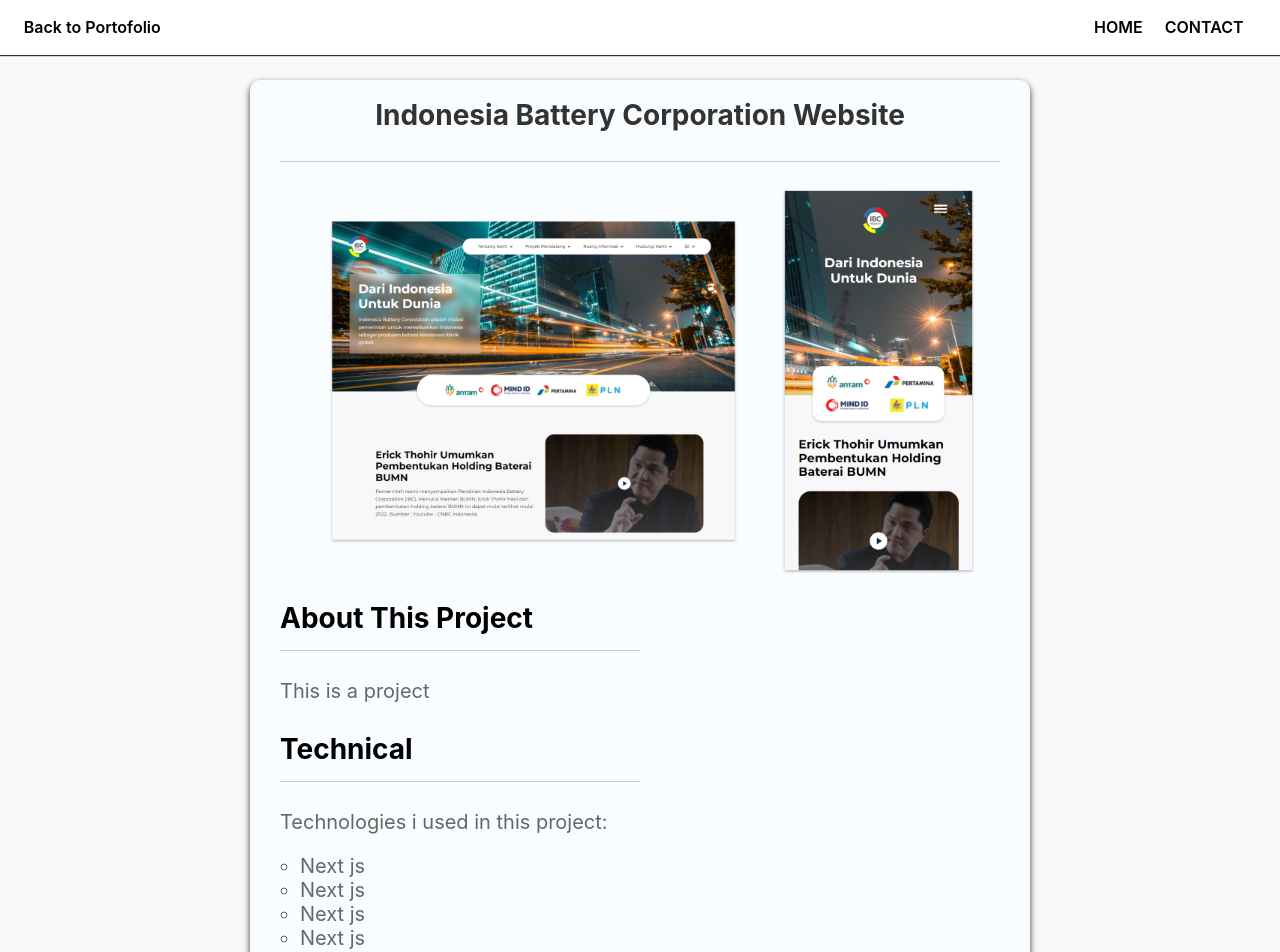
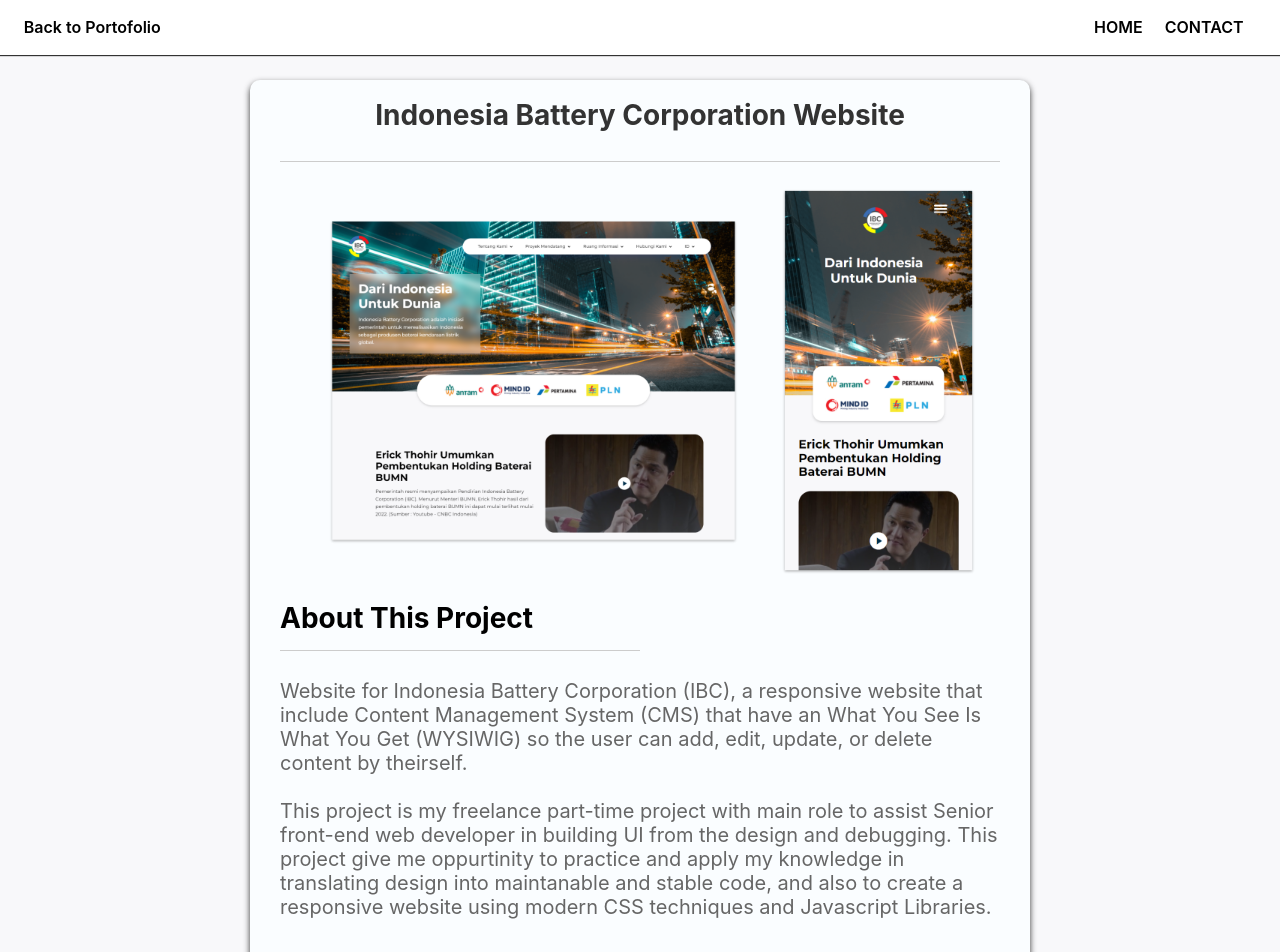
Before and after one commit to fadhilnigo/fadhilnigo-porto, a React (Create React App) app: page /portofolio/project-ibc in a window 1280 px wide. Shown: the top 952 px of the page. Built offline with nearby package versions, Linux system fonts and the light colour scheme; no server answers.

Commit message:
Add My Portofolio pages and update content in every pages

```diff
--- a/src/App.js
+++ b/src/App.js
@@ -8,6 +8,7 @@
 import Housemarketplace from "./pages/Housemarketplace";
 import FeedbackApp from "./pages/FeedbackApp";
 import ProjectIbc from "./pages/ProjectIbc";
+import FadhilPorto from "./pages/FadhilPorto"
 import Navbar from './component/Navbar'
 import Footer from "./component/Footer";
 import PrivateRoute from "./component/PrivateRoute";
@@ -36,6 +37,7 @@
           <Route path='/portofolio/project-ibc' element={<ProjectIbc />} />
           <Route path='/portofolio/house-marketplace' element={<Housemarketplace />} />
           <Route path='/portofolio/feedback-app' element={<FeedbackApp />} />
+          <Route path='/portofolio/fadhilnigo-porto' element={<FadhilPorto />} />
           {/* Will make feature for auto fill project pages */}
 
           <Route path='/sign-in' element={<SignIn />} />
--- a/src/assets/sass/pages/_home.scss
+++ b/src/assets/sass/pages/_home.scss
@@ -34,7 +34,7 @@
         margin-right: 10%;
       }
       @media #{$extra_large} {
-        margin-top: 25vh;
+        margin-top: 20vh;
         margin-left: 18%;
         margin-right: 10%;
       }
@@ -76,7 +76,7 @@
         margin-left: 10%;
       }
       @media #{$extra_large} {
-        margin-top: 50px;
+        margin-top: 20px;
         height: 550px;
         width: 550px;
         margin-left: 5%;
--- /dev/null
+++ b/src/pages/FadhilPorto.jsx
@@ -0,0 +1,68 @@
+// This page is for temporary
+
+import fadhilportoimg from '../assets/images/fadhil-porto-img.png'
+
+function FadhilPorto() {
+  return (
+    <div className="project-container">
+      <div className="project-card">
+        <header className="content-wrap">
+          <h1 className="header-title">My Portofolio</h1>
+          <hr></hr>
+          <img src={fadhilportoimg} alt="My Portofolio Screenshot" className="header-img" />
+        </header>
+        <main>
+          <div  className="content-wrap">
+            <div className="body-wrap">
+              <h1 className="content-title">About This Project<hr></hr></h1>
+              <p className="content-text">
+                A website portofolio to showcase all my finished project, my plan is to continues
+                updating my project in this website and make it automated updated with CRUD system using firebase
+                currently only the swiper that automated update when the data is uploaded on the Firebase.
+                <br/>
+                <br/>
+                This website also used for me to practice and implement technologies that i has
+                learned to improve my front-end developer skills, currenlty on progress to wrap this
+                project in Next JS framework.
+              </p>
+            </div>
+            <div className="body-wrap">
+              <h1 className="content-title">Technical<hr></hr></h1>
+              <p>Technologies involved while working on this project:</p>
+              <ul>
+                <li>Javascript framework React JS</li>
+                <li>CSS Preprocessor SASS</li>
+                <li>Authentication feature and Database storage using Firebase</li>
+                <li>Carousel plugin library using Swiper JS</li>
+                <li>Page animation plugin library using AOS</li>
+              </ul>
+            </div>
+
+            <div className="content-footer body-wrap">
+              <p className="content-text">Repo: <a href="https://github.com/fadhilnigo/fadhilnigo-porto"
+                  target="_blank"
+                  rel="noreferrer noopener"
+                >
+                   github.com/fadhilnigo/fadhilnigo-porto
+                </a>
+              </p>
+              <a
+                className="btn-container"
+                href="https://fadhilnigo-porto.vercel.app/"
+                target="_blank"
+                rel="noreferrer noopener"
+              >
+                <button className='btn--pils'>
+                  View Website
+                </button>
+              </a>
+            </div>
+          </div>
+        </main>
+
+      </div>
+    </div>
+  );
+}
+
+export default FadhilPorto;
--- a/src/pages/FeedbackApp.jsx
+++ b/src/pages/FeedbackApp.jsx
@@ -15,21 +15,30 @@
           <div  className="content-wrap">
             <div className="body-wrap">
               <h1 className="content-title">About This Project<hr></hr></h1>
-              <p className="content-text">This is a project</p>
+              <p className="content-text">
+                Website applications that have a feature to give a rating and write a comment and then post it.
+                It is one of the projects on React Front to Back 2022 course for practice to make an simple project
+                to setup REST API with Create, Read, Update, and Delete (CRUD) operation using fake server with JSON server.
+              </p>
             </div>
             <div className="body-wrap">
               <h1 className="content-title">Technical<hr></hr></h1>
-              <p>Technologies i used in this project:</p>
+              <p>Technologies involved while working on this project:</p>
               <ul>
-                <li>Next js</li>
-                <li>Next js</li>
-                <li>Next js</li>
-                <li>Next js</li>
+                <li>Javascript framework React JS</li>
+                <li>Fake server API JSON Server</li>
+                <li>Basic CSS</li>
               </ul>
             </div>
 
             <div className="content-footer body-wrap">
-              <p className="content-text">Repo: <a>https://github.com/fadhilnigo/feedback-app</a></p>
+              <p className="content-text">Repo: <a href="https://github.com/fadhilnigo/feedback-app"
+                  target="_blank"
+                  rel="noreferrer noopener"
+                >
+                   github.com/fadhilnigo/feedback-app
+                </a>
+              </p>
               {/* <a
                 className="btn-container"
                 href="https://www.indonesiabatterycorp.com"
--- a/src/pages/GithubFinder.jsx
+++ b/src/pages/GithubFinder.jsx
@@ -16,21 +16,28 @@
           <div  className="content-wrap">
             <div className="body-wrap">
               <h1 className="content-title">About This Project<hr></hr></h1>
-              <p className="content-text">This is a project</p>
+              <p className="content-text">
+                Website applications to search of some github user and see their profile summary,
+                It is one of the projects on React Front to Back 2022 course for practice to understand
+                how to fetch external API using Axios and manage it using context.
+              </p>
             </div>
             <div className="body-wrap">
               <h1 className="content-title">Technical<hr></hr></h1>
-              <p>Technologies i used in this project:</p>
+              <p>Technologies involved while working on this project:</p>
               <ul>
-                <li>Next js</li>
-                <li>Next js</li>
-                <li>Next js</li>
-                <li>Next js</li>
+                <li>Javascript framework React JS</li>
+                <li>CSS framework Tailwind CSS</li>
+                <li>Tailwind component DaisyUI</li>
+                <li>Promise based HTTP client Axios</li>
+                <li>State management using React Context</li>
               </ul>
             </div>
 
             <div className="content-footer body-wrap">
-              <p className="content-text">Repo: <a>https://github.com/fadhilnigo/github-finder</a></p>
+              <p className="content-text">Repo: <a href="https://github.com/fadhilnigo/github-finder"
+                target="_blank"
+                rel="noreferrer noopener">github.com/fadhilnigo/github-finder</a></p>
               <a
                 className="btn-container"
                 href="https://github-finder-indol-five.vercel.app/"
--- a/src/pages/Home.jsx
+++ b/src/pages/Home.jsx
@@ -50,7 +50,7 @@
               follow the latest technology by learning and programming using Next.js.
               <br />
               I'm a self-taught front-end developer who will constantly seeking out new technologies
-              and staying up-to-date on trends in the industry even though my major is Bioenergy and kemurgy engineering.
+              and staying up-to-date on trends in the industry even though my major is Bioenergy and Chemurgy engineering.
             </p>
             <p data-aos="zoom-in">Here are few technologies I've been learning on recently:</p>
             <div>
--- a/src/pages/Housemarketplace.jsx
+++ b/src/pages/Housemarketplace.jsx
@@ -15,21 +15,28 @@
           <div  className="content-wrap">
             <div className="body-wrap">
               <h1 className="content-title">About This Project<hr></hr></h1>
-              <p className="content-text">This is a project</p>
+              <p className="content-text">
+                Mockup marketplace website applications to buy, sell, or rent a property.
+                It is one of the projects on React Front to Back 2022 course for practice
+                how to fetch modular API using Firebase and also how to setup firebase for Authentication.
+              </p>
             </div>
             <div className="body-wrap">
               <h1 className="content-title">Technical<hr></hr></h1>
-              <p>Technologies i used in this project:</p>
+              <p>Technologies involved while working on this project:</p>
               <ul>
-                <li>Next js</li>
-                <li>Next js</li>
-                <li>Next js</li>
-                <li>Next js</li>
+                <li>Javascript framework React JS</li>
+                <li>Authentication feature and Database storage using Firebase</li>
+                <li>Data visualization using Leaflet</li>
+                <li>Carousel plugin library using Swiper JS</li>
+                <li>Pop up wrapper animation plugin library using React-Toastify</li>
               </ul>
             </div>
 
             <div className="content-footer body-wrap">
-              <p className="content-text">Repo: <a>https://github.com/fadhilnigo/house-marketplace-app</a></p>
+              <p className="content-text">Repo: <a href="https://github.com/fadhilnigo/house-marketplace-app"
+                target="_blank"
+                rel="noreferrer noopener">github.com/fadhilnigo/house-marketplace-app</a></p>
               <a
                 className="btn-container"
                 href="https://house-marketplace-app-theta.vercel.app/"
--- a/src/pages/ProjectIbc.jsx
+++ b/src/pages/ProjectIbc.jsx
@@ -15,16 +15,29 @@
           <div  className="content-wrap">
             <div className="body-wrap">
               <h1 className="content-title">About This Project<hr></hr></h1>
-              <p className="content-text">This is a project</p>
+              <p className="content-text">
+                Website for Indonesia Battery Corporation (IBC), a responsive website that include
+                Content Management System (CMS) that have an What You See Is What You Get (WYSIWIG)
+                so the user can add, edit, update, or delete content by theirself.
+                <br/>
+                <br/>
+                This project is my freelance part-time project with main role to assist Senior front-end web
+                developer in building UI from the design and debugging. This project give me oppurtinity to
+                practice and apply my knowledge in translating design into maintanable and stable code, and also
+                to create a responsive website using modern CSS techniques and Javascript Libraries.
+              </p>
             </div>
             <div className="body-wrap">
               <h1 className="content-title">Technical<hr></hr></h1>
-              <p>Technologies i used in this project:</p>
+              <p>Technologies involved while working on this project:</p>
               <ul>
-                <li>Next js</li>
-                <li>Next js</li>
-                <li>Next js</li>
-                <li>Next js</li>
+                <li>PHP framework Laravel</li>
+                <li>Javascript framework Vue JS</li>
+                <li>CSS Preprocessor SASS</li>
+                <li>CSS Framework Bootstrap</li>
+                <li>Promise based HTTP client Axios</li>
+                <li>Carousel plugin library Swiper JS</li>
+                <li>Animation plugin library AOS</li>
               </ul>
             </div>
 
```
Also changed, not shown: src/assets/images/fadhil-porto-img.png (added).
